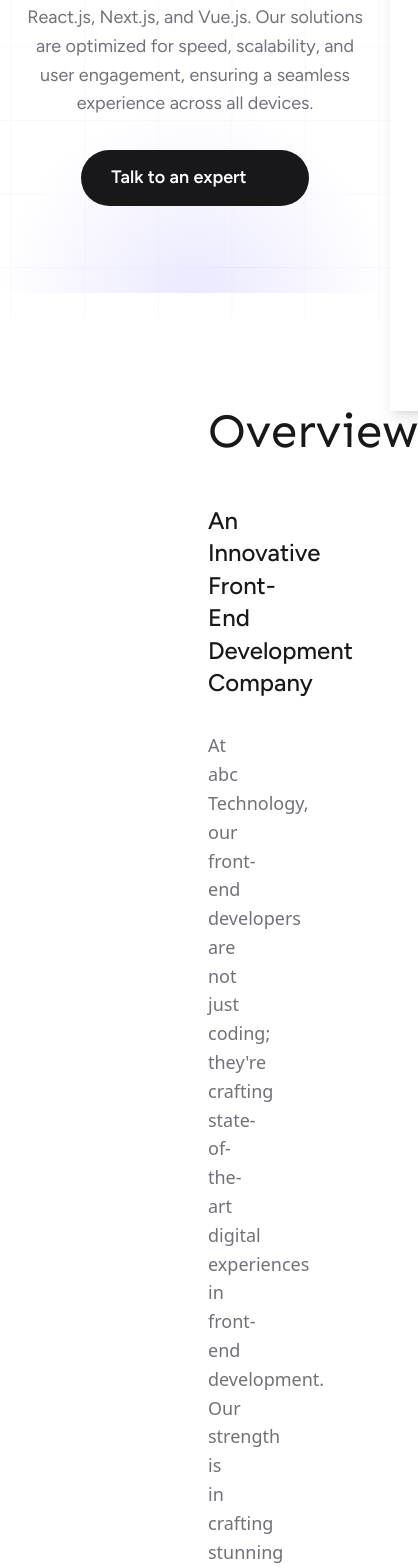
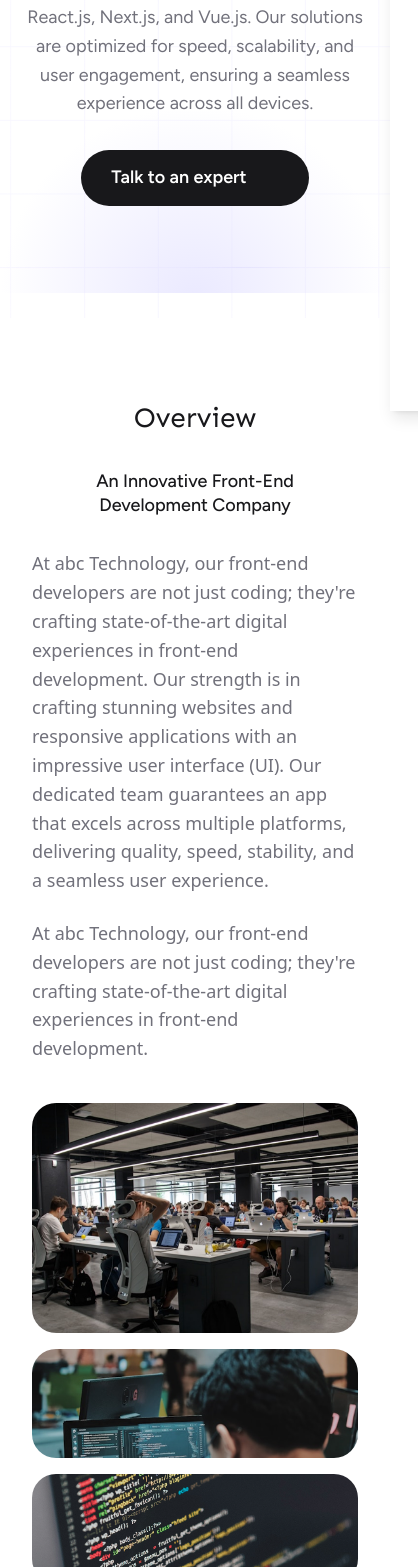
Before and after one commit to tanzim-ikram/agency-website, a Next.js app: page /services/frontend in a window 390 px wide. Shown: the part 433-2000 px from the top of the page, 418 px wide, since content can reach past the window. Built offline with nearby package versions, Linux system fonts and the light colour scheme; some icons are missing.

Commit message:
Refactor Overview, Process, and Pros components for improved structure and readability

```diff
--- a/app/components/Overview.jsx
+++ b/app/components/Overview.jsx
@@ -3,23 +3,24 @@ import Image from "next/image";
 
 const Overview = () => {
   return (
-    <div>
-      <section className="max-w-7xl mx-auto px-52 py-20 bg-white relative">
+    <div className="w-full">
+      <section className="max-w-7xl mx-auto px-4 sm:px-6 xl:px-52 py-20 bg-white relative">
+        <div className="flex flex-col items-center">
           <h2
-          className="font-sen text-zinc-900 text-[48px] font-normal mb-10 text-center"
+            className="font-sen text-zinc-900 text-[28px] sm:text-[48px] font-normal mb-8 sm:mb-10 text-center"
             style={{ lineHeight: "140%" }}
           >
             Overview
           </h2>
           <p
-          className="font-figtree text-zinc-900 text-2xl font-medium max-w-3xl mx-auto mb-8 text-center"
+            className="font-figtree text-zinc-900 text-lg sm:text-2xl font-medium max-w-2xs sm:max-w-2xl mx-auto mb-8 text-center"
             style={{ lineHeight: "135%" }}
           >
             An Innovative Front-End Development Company
           </p>
 
           <p
-          className="text-zinc-500 max-w-4xl mx-auto mb-6 font-normal text-lg text-left"
+            className="text-zinc-500 max-w-xl sm:max-w-4xl md:max-w-5xl mx-auto px-4 sm:px-6 mb-6 font-normal text-lg text-left"
             style={{ lineHeight: "160%" }}
           >
             At abc Technology, our front-end developers are not just coding;
@@ -32,7 +33,7 @@ const Overview = () => {
           </p>
 
           <p
-          className="text-zinc-500 max-w-4xl mx-auto font-normal text-lg text-left"
+            className="text-zinc-500 max-w-xl sm:max-w-4xl md:max-w-5xl mx-auto px-4 sm:px-6 font-normal text-lg text-left"
             style={{ lineHeight: "160%" }}
           >
             At abc Technology, our front-end developers are not just coding;
@@ -40,26 +41,27 @@ const Overview = () => {
             development.
           </p>
 
-        <div className="flex justify-center flex-wrap gap-6 items-stretch mt-10">
+          <div className="flex justify-center flex-wrap gap-4 sm:gap-6 lg:gap-6 items-stretch mt-10 px-4 sm:px-6 w-full">
             {/* Left large image */}
             <div
-            className="flex-1 min-w-[320px] max-w-[600px] rounded-3xl overflow-hidden"
-            style={{ height: "414px" }}
+              className="flex-1 min-w-[180px] sm:min-w-[250px] md:min-w-[280px] lg:min-w-[300px] xl:min-w-[320px] max-w-[600px] rounded-3xl overflow-hidden"
+              style={{ height: "min(414px, 59vw)" }}
             >
               <Image
                 src="/services/overview1.png"
                 alt="Overview 1"
                 width={600}
-              height={414} // change height to match container
+                height={414}
                 className="object-cover rounded-lg w-full h-full"
+                priority
               />
             </div>
 
             {/* Right two stacked images */}
-          <div className="flex flex-col gap-6 flex-1 min-w-[280px] max-w-[400px]">
+            <div className="flex flex-col gap-4 sm:gap-6 lg:gap-6 flex-1 min-w-[150px] sm:min-w-[180px] max-w-[400px]">
               <div
                 className="rounded-lg overflow-hidden"
-              style={{ height: "195px" }}
+                style={{ height: "min(195px, 28vw)" }}
               >
                 <Image
                   src="/services/overview2.png"
@@ -67,11 +69,12 @@ const Overview = () => {
                   width={400}
                   height={195}
                   className="object-cover rounded-3xl w-full h-full"
+                  priority
                 />
               </div>
               <div
                 className="rounded-3xl overflow-hidden"
-              style={{ height: "195px" }}
+                style={{ height: "min(195px, 28vw)" }}
               >
                 <Image
                   src="/services/overview3.png"
@@ -79,7 +82,9 @@ const Overview = () => {
                   width={400}
                   height={195}
                   className="object-cover rounded-lg w-full h-full"
+                  priority
                 />
+              </div>
             </div>
           </div>
         </div>
--- a/app/components/Process.jsx
+++ b/app/components/Process.jsx
@@ -20,9 +20,11 @@ const steps = [
   },
 ];
 
+const demotext = "At abc Technology, our front-end developers are not just coding; they're crafting state-of-the-art digital experiences in front-end development. Our strength is in crafting stunning websites and responsive applications with an impressive user interface (UI). Our dedicated team guarantees an app that excels across multiple platforms, delivering quality, speed, stability, and a seamless user experience."
+
 const Process = () => {
   return (
-    <div className="relative max-w-7xl mx-auto px-6 py-16 text-center overflow-hidden">
+    <div className="relative max-w-7xl mx-auto px-4 sm:px-6 py-15 sm:py-16 text-center overflow-hidden">
       {/* Background Ellipse */}
       <div className="absolute top-0 right-0 z-0">
         <Image
@@ -36,21 +38,21 @@ const Process = () => {
       </div>
 
       {/* Title & Subtitle */}
-      <div className="relative flex flex-col max-w-4xl mx-auto text-center mb-16 z-10 gap-10">
+      <div className="relative flex flex-col max-w-4xl mx-auto text-center mb-4 sm:mb-16 z-10 gap-6 sm:gap-10">
         <h1
-          className="font-sen text-4xl md:text-5xl font-normal text-zinc-900"
+          className="font-sen text-[28px] sm:text-4xl md:text-5xl font-normal text-zinc-900"
           style={{ lineHeight: "140%" }}
         >
           Our process
         </h1>
         <p
-          className="font-figtree text-zinc-900 text-lg md:text-2xl font-medium"
+          className="hidden sm:block font-figtree text-zinc-900 text-lg md:text-2xl font-medium"
           style={{ lineHeight: "135%" }}
         >
           Journey Through Our Development Process
         </p>
         <p
-          className="font-figtree text-base md:text-lg text-left text-zinc-500 font-normal"
+          className="font-figtree text-lg text-left text-zinc-500 font-normal"
           style={{ lineHeight: "160%" }}
         >
           At abc Technology, our front-end developers are not just coding;
@@ -60,26 +62,41 @@ const Process = () => {
           dedication to guarantees an app that excels across multiple platforms,
           delivering quality, speed, stability, and a seamless user experience.
         </p>
+        <p
+          className="sm:hidden font-figtree text-zinc-900 text-lg md:text-2xl px-30 sm:px-0 font-medium"
+          style={{ lineHeight: "135%" }}
+        >
+          Journey Through Our Development Process
+        </p>
       </div>
 
-      {/* Mobile layout: stacked cards */}
-      <div className="block md:hidden w-full max-w-xl gap-8 mx-auto">
-        {steps.map(({ id, text }) => (
-          <div key={id} className="flex flex-col items-center">
-            <div className="w-full px-4">
-              <div className="flex flex-col items-center">
-                <div className="w-14 h-14 rounded-full bg-white border border-zinc-200 shadow-sm flex items-center justify-center text-zinc-900 font-semibold text-xl font-figtree mb-4">
-                  {id}
-                </div>
-                <div className="bg-white border border-zinc-200 rounded-full shadow-sm px-6 py-5 w-full">
-                  <p className="font-figtree text-zinc-700 text-base leading-relaxed text-center">
-                    {text}
-                  </p>
-                </div>
+      {/* Mobile layout: Vertical Timeline */}
+      <div className="block md:hidden relative w-full max-w-xl mx-auto px-4">
+        <div className="flex flex-col items-center space-y-8">
+          {steps.map(({ id, text }) => (
+            <div
+              key={id}
+              className="relative w-full flex flex-col items-center text-center"
+            >
+              {/* Number circle */}
+              <div
+                className="flex w-15 h-15 rounded-full backdrop-blur-xs items-center justify-center text-zinc-900 font-semibold text-xl font-figtree mb-3 z-10"
+                style={{
+                  background:
+                    "linear-gradient(to bottom right, #FEF8FF 0%, #E3ECFF 40%, #CDCAFF 100%)",
+                }}
+              >
+                {id}
               </div>
+              {/* Text */}
+              <p
+                className="font-figtree text-zinc-500 text-lg max-w-md leading-[160%] mb-8"
+              >
+                {demotext}
+              </p>
             </div>
-          </div>
-        ))}
+          ))}
+        </div>
       </div>
 
       {/* Desktop layout: vertical timeline with centered merged cards */}
@@ -156,7 +173,7 @@ const Process = () => {
 
       {/* Bottom paragraph */}
       <p
-        className="font-figtree text-lg text-zinc-500 max-w-4xl mx-auto mt-30 leading-relaxed text-left mb-6"
+        className="font-figtree text-lg text-zinc-500 max-w-4xl mx-auto mt-10 md:mt-30 leading-relaxed text-left mb-6"
         style={{ lineHeight: "160%" }}
       >
         At abc Technology, our front-end developers are not just coding; they're
--- a/app/components/Pros.jsx
+++ b/app/components/Pros.jsx
@@ -72,11 +72,11 @@ const Pros = () => {
         </h2>
 
         {/* Cards Grid */}
-        <div className="grid grid-cols-1 sm:grid-cols-2 lg:grid-cols-2 gap-8 justify-items-center relative z-10 max-w-4xl mx-auto">
+        <div className="grid grid-cols-1 sm:grid-cols-2 gap-8 md:gap-10 justify-items-center relative z-10 max-w-5xl mx-auto px-4">
           {industries.map(({ id, icon, title, description }) => (
             <div
               key={id}
-              className="rounded-xl p-6 bg-white/50 backdrop-blur-sm shadow-xs border border-violet-50 w-[350px] h-[330px] sm:w-md sm:h-auto hover:bg-violet-50"
+              className="rounded-xl p-6 bg-white/50 backdrop-blur-sm shadow-xs border border-violet-50 w-full min-w-[350px] hover:bg-violet-50 transition-colors duration-300"
             >
               <Image
                 src={`/services/${icon}`}
@@ -87,13 +87,13 @@ const Pros = () => {
                 priority
               />
               <h3
-                className="font-medium font-figtree text-zinc-900 text-2xl mb-3 max-w-3xs sm:max-w-xs"
+                className="font-medium font-figtree text-zinc-900 text-2xl mb-3"
                 style={{ lineHeight: "135%" }}
               >
                 {title}
               </h3>
               <p
-                className="text-lg text-zinc-500 font-normal font-figtree max-w-xs sm:max-w-md"
+                className="text-lg text-zinc-500 font-normal font-figtree"
                 style={{ lineHeight: "160%" }}
               >
                 {description}
```
Lines whose indentation alone changed are shown as unchanged.
